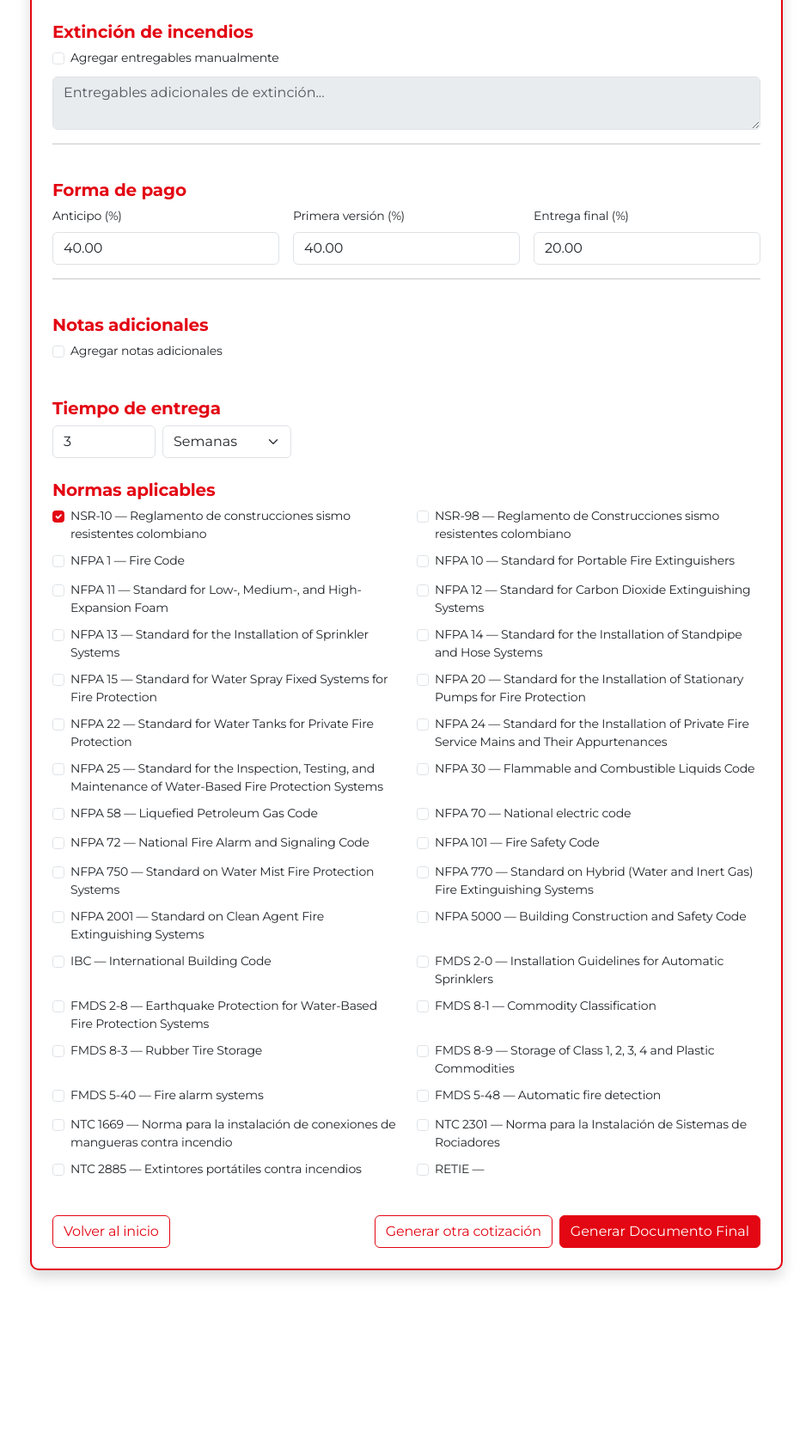
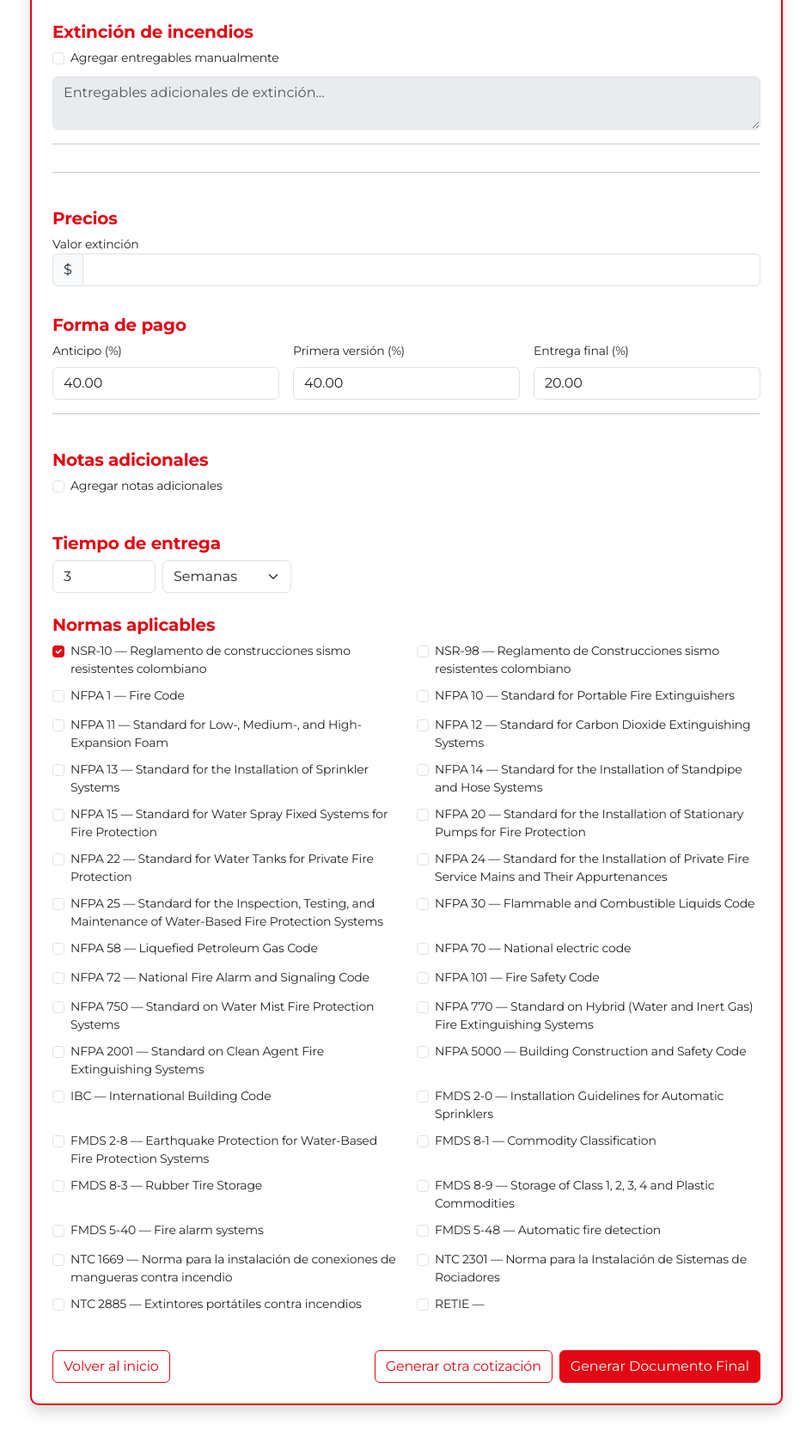
Before and after one commit to JBSoftwareDev/firequote-django, a Django app: page /quote/1/ in a window 1280 px wide. Shown: the part 472-2151 px from the top of the page at 86% size, without its empty margins (167-1112 px from the left). Before the commit the page ends 1961 px from the top, so only its background shows below. Run offline with Django 5.2, Linux system fonts and the light colour scheme; a user stored in the database is signed in; data comes from the database, SQL or seed files in the repository; tables that the repository leaves empty hold one stand-in row (values such as "Sample post").

Commit message:
Add manual quote pricing

```diff
--- a/firequote/quotes/models.py
+++ b/firequote/quotes/models.py
@@ -112,6 +112,11 @@ class Quote(models.Model):
     value_detection = models.DecimalField(max_digits=12, decimal_places=2, default=0)
     value_human_safety = models.DecimalField(max_digits=12, decimal_places=2, default=0)
     total_value = models.DecimalField(max_digits=14, decimal_places=2, default=0)
+    value_detection_revit = models.DecimalField(max_digits=12, decimal_places=2, default=0)
+    value_protection_revit = models.DecimalField(max_digits=12, decimal_places=2, default=0)
+    value_human_safety_revit = models.DecimalField(max_digits=12, decimal_places=2, default=0)
+    total_value_revit = models.DecimalField(max_digits=12, decimal_places=2, default=0)
+    grand_total = models.DecimalField(max_digits=12, decimal_places=2, default=0)
 
     # Related template and generated document
     template_doc = models.ForeignKey(TemplateDoc, on_delete=models.SET_NULL, null=True, blank=True)
--- a/firequote/quotes/templates/quotes/quote_details.html
+++ b/firequote/quotes/templates/quotes/quote_details.html
@@ -114,6 +114,84 @@
         {% endif %}
 
         <hr>
+
+        <hr>
+
+<div class="form-section">
+    <h5>Precios</h5>
+
+    {% if quote.deliver_autocad and quote.deliver_revit %}
+        <h6 class="mt-3">AutoCAD</h6>
+    {% endif %}
+
+    {% if quote.deliver_autocad %}
+        {% if quote.is_detection %}
+        <div class="row align-items-center mb-2">
+            <label class="col-md-4 form-label mb-0">Valor detección</label>
+            <div class="col-md-4 input-group">
+                <span class="input-group-text">$</span>
+                <input type="number" name="value_detection" class="form-control" min="0" step="1" required>
+            </div>
+        </div>
+        {% endif %}
+
+        {% if quote.is_protection %}
+        <div class="row align-items-center mb-2">
+            <label class="col-md-4 form-label mb-0">Valor extinción</label>
+            <div class="col-md-4 input-group">
+                <span class="input-group-text">$</span>
+                <input type="number" name="value_protection" class="form-control" min="0" step="1" required>
+            </div>
+        </div>
+        {% endif %}
+
+        {% if quote.is_human_safety %}
+        <div class="row align-items-center mb-2">
+            <label class="col-md-4 form-label mb-0">Valor seguridad humana</label>
+            <div class="col-md-4 input-group">
+                <span class="input-group-text">$</span>
+                <input type="number" name="value_human_safety" class="form-control" min="0" step="1" required>
+            </div>
+        </div>
+        {% endif %}
+    {% endif %}
+
+    {% if quote.deliver_autocad and quote.deliver_revit %}
+        <h6 class="mt-4">Revit</h6>
+    {% endif %}
+
+    {% if quote.deliver_revit %}
+        {% if quote.is_detection %}
+        <div class="row align-items-center mb-2">
+            <label class="col-md-4 form-label mb-0">Valor detección</label>
+            <div class="col-md-4 input-group">
+                <span class="input-group-text">$</span>
+                <input type="number" name="value_detection_revit" class="form-control" min="0" step="1" required>
+            </div>
+        </div>
+        {% endif %}
+
+        {% if quote.is_protection %}
+        <div class="row align-items-center mb-2">
+            <label class="col-md-4 form-label mb-0">Valor extinción</label>
+            <div class="col-md-4 input-group">
+                <span class="input-group-text">$</span>
+                <input type="number" name="value_protection_revit" class="form-control" min="0" step="1" required>
+            </div>
+        </div>
+        {% endif %}
+
+        {% if quote.is_human_safety %}
+        <div class="row align-items-center mb-2">
+            <label class="col-md-4 form-label mb-0">Valor seguridad humana</label>
+            <div class="col-md-4 input-group">
+                <span class="input-group-text">$</span>
+                <input type="number" name="value_human_safety_revit" class="form-control" min="0" step="1" required>
+            </div>
+        </div>
+        {% endif %}
+    {% endif %}
+</div>
 
         <div class="form-section">
             <h5>Forma de pago</h5>
--- a/firequote/quotes/views.py
+++ b/firequote/quotes/views.py
@@ -376,45 +376,44 @@ def quote_details(request, quote_id):
             except:
                 return str(numero)
 
-        prices = calculate_prices(
-            area_sqm=float(quote.area_sqm or 0),
-            building_type=quote.building_type,
-            services={
-                "detection": quote.is_detection,
-                "protection": quote.is_protection,
-                "human_safety": quote.is_human_safety,
-            },
-            formats={
-                "autocad": quote.deliver_autocad,
-                "revit": quote.deliver_revit,
-            }
+        def money_to_decimal(value):
+            try:
+                value = str(value or "0").replace("$", "").replace(".", "").replace(",", "").strip()
+                return Decimal(value or "0")
+            except:
+                return Decimal("0")
+
+        from decimal import Decimal
+
+        quote.value_detection = money_to_decimal(request.POST.get("value_detection"))
+        quote.value_protection = money_to_decimal(request.POST.get("value_protection"))
+        quote.value_human_safety = money_to_decimal(request.POST.get("value_human_safety"))
+
+        quote.value_detection_revit = money_to_decimal(request.POST.get("value_detection_revit"))
+        quote.value_protection_revit = money_to_decimal(request.POST.get("value_protection_revit"))
+        quote.value_human_safety_revit = money_to_decimal(request.POST.get("value_human_safety_revit"))
+
+        quote.total_value = (
+                quote.value_detection +
+                quote.value_protection +
+                quote.value_human_safety
         )
 
-        total_value_text = build_total_text(prices["total_autocad"])
-        total_value_text_revit = build_total_text(prices["total_revit"])
+        quote.total_value_revit = (
+                quote.value_detection_revit +
+                quote.value_protection_revit +
+                quote.value_human_safety_revit
+        )
 
-        # -------------------------
-        # AUTOCAD (saved in model)
-        # -------------------------
-        quote.value_detection = prices["detection_autocad"]
-        quote.value_protection = prices["protection_autocad"]
-        quote.value_human_safety = prices["human_safety_autocad"]
-        quote.total_value = prices["total_autocad"]
+        quote.grand_total = quote.total_value + quote.total_value_revit
 
         quote.save()
 
-        # -------------------------
-        # REVIT (only for template)
-        # -------------------------
-        value_detection_revit = prices["detection_revit"]
-        value_protection_revit = prices["protection_revit"]
-        value_human_safety_revit = prices["human_safety_revit"]
-        total_value_revit = prices["total_revit"]
-
-        # -------------------------
-        # FINAL TOTAL (optional)
-        # -------------------------
-        grand_total = prices["grand_total"]
+        value_detection_revit = quote.value_detection_revit
+        value_protection_revit = quote.value_protection_revit
+        value_human_safety_revit = quote.value_human_safety_revit
+        total_value_revit = quote.total_value_revit
+        grand_total = quote.grand_total
 
         # -------------------------
         # TEXT FOR SINGLE SERVICE TEMPLATES
@@ -661,27 +660,13 @@ def quote_info(request, quote_id):
         id=quote_id
     )
 
-    prices = calculate_prices(
-        area_sqm=float(quote.area_sqm or 0),
-        building_type=quote.building_type,
-        services={
-            "detection": quote.is_detection,
-            "protection": quote.is_protection,
-            "human_safety": quote.is_human_safety,
-        },
-        formats={
-            "autocad": quote.deliver_autocad,
-            "revit": quote.deliver_revit,
-        }
-    )
-
     return render(
         request,
         "quotes/quote_info.html",
         {
             "quote": quote,
-            "total_autocad": format_currency(prices["total_autocad"]),
-            "total_revit": format_currency(prices["total_revit"]),
+            "total_autocad": format_currency(quote.total_value),
+            "total_revit": format_currency(quote.total_value_revit),
         }
     )
 
```
Also changed, not shown: firequote/quotes/templates/quotes/quote_form.html (+0 -14 lines), firequote/quotes/migrations/0012_quote_grand_total_quote_total_value_revit_and_more.py (added).
